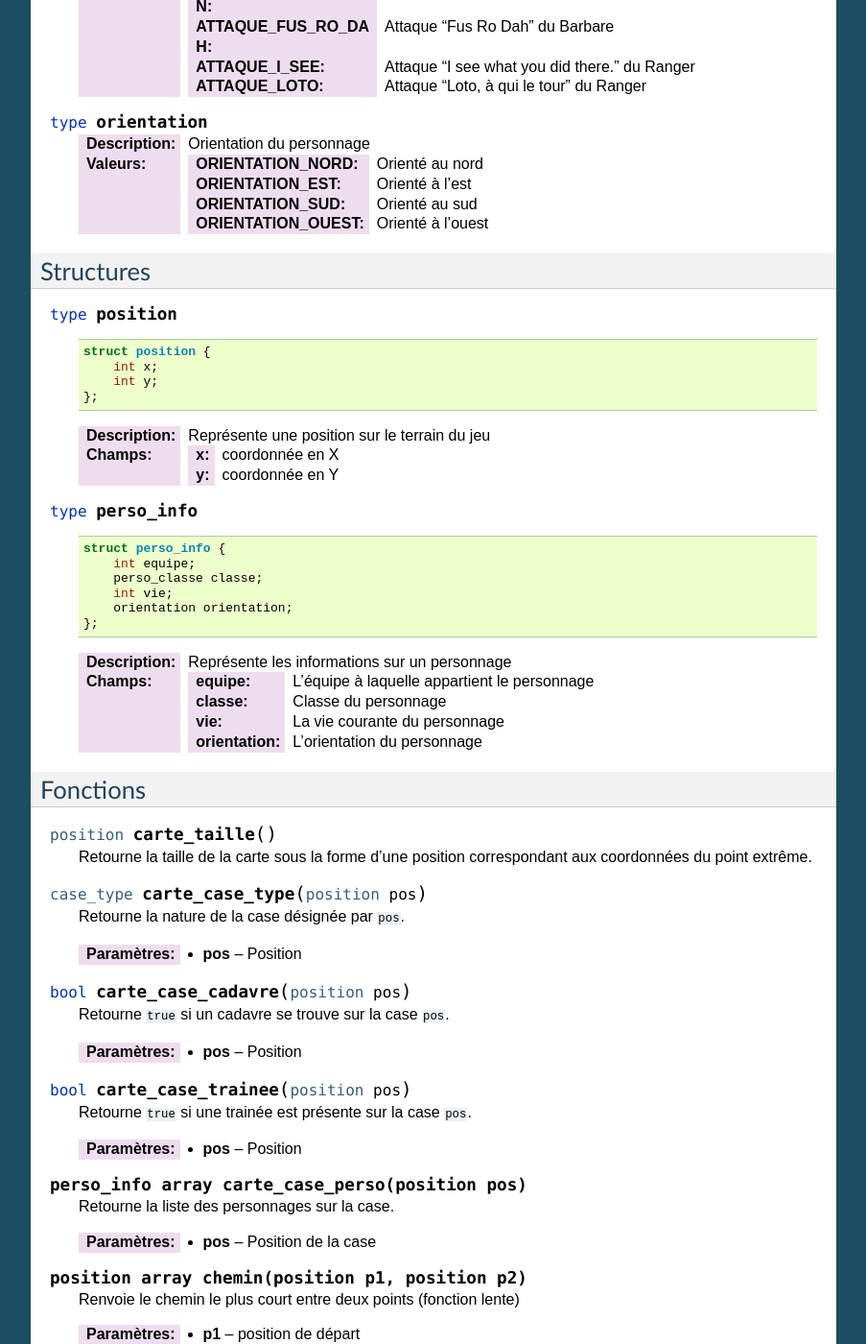
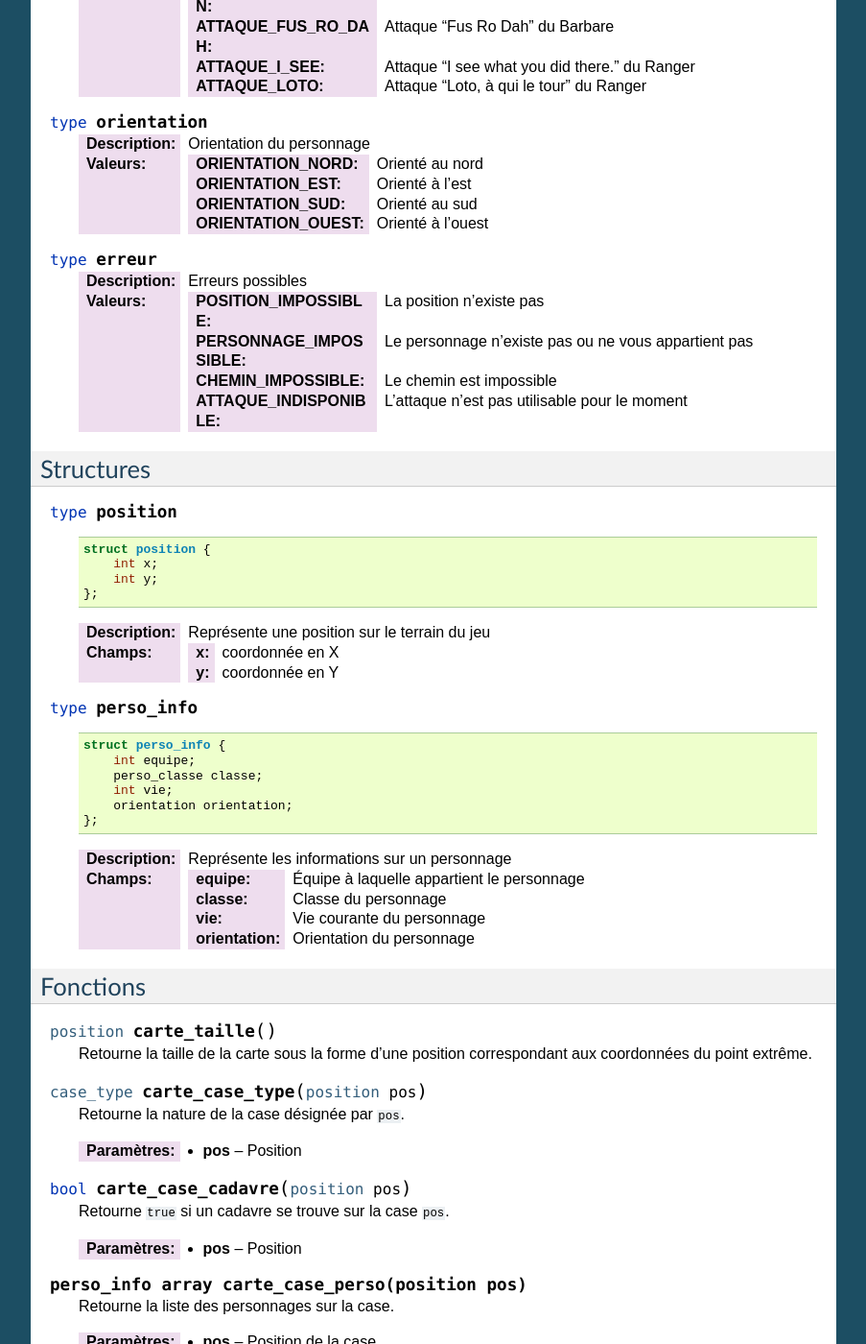
Before and after one commit to prologin/prologin2012, a Sphinx documentation site: the page built from doc/serveur-api.rst, in a window 1280 px wide and 1400 px high, scrolled down 2114 px. Shown: the whole window at 96% size, without its empty margins (198-1101 px from the left). Built offline with Sphinx 7.4.7, drawn with Linux system fonts in a browser that asks for light colours; some of the changed text lies outside the part shown.

```diff
--- a/doc/serveur-api.rst
+++ b/doc/serveur-api.rst
@@ -274,6 +274,30 @@ Constantes
 
 
 
+.. c:type:: erreur
+
+  :Description:
+      Erreurs possibles
+  :Valeurs:
+
+      :POSITION_IMPOSSIBLE:
+        La position n'existe pas
+
+
+      :PERSONNAGE_IMPOSSIBLE:
+        Le personnage n'existe pas ou ne vous appartient pas
+
+
+      :CHEMIN_IMPOSSIBLE:
+        Le chemin est impossible
+
+
+      :ATTAQUE_INDISPONIBLE:
+        L'attaque n'est pas utilisable pour le moment
+
+
+
+
 Structures
 ==========
 
@@ -310,10 +334,10 @@ Structures
   :Description: Représente les informations sur un personnage
 
   :Champs:
-    :equipe: L'équipe à laquelle appartient le personnage
+    :equipe: Équipe à laquelle appartient le personnage
     :classe: Classe du personnage
-    :vie: La vie courante du personnage
-    :orientation: L'orientation du personnage
+    :vie: Vie courante du personnage
+    :orientation: Orientation du personnage
 
 
 
@@ -355,25 +379,6 @@ Fonctions
 .. c:function:: bool carte_case_cadavre(position pos)
 
     Retourne ``true`` si un cadavre se trouve sur la case ``pos``.
-
-
-
-
-
-
-
-
-    :param pos: Position
-
-
-
-
-
-
-
-.. c:function:: bool carte_case_trainee(position pos)
-
-    Retourne ``true`` si une trainée est présente sur la case ``pos``.
 
 
 
@@ -485,6 +490,25 @@ Fonctions
 .. c:function:: position array perso_penombre_case(perso_info perso)
 
     Récupère la liste des cases sur lesquelles un personnage est passé au tour précédent.
+
+
+
+
+
+
+
+
+    :param perso: Personnage
+
+
+
+
+
+
+
+.. c:function:: position array perso_vision(perso_info perso)
+
+    Récupère la liste des cases sur lesquelles ``perso`` voit d'autre personnages.
 
 
 
@@ -633,9 +657,20 @@ Fonctions utilisateur
 
 
 
-.. c:function:: void jouer_tour()
+.. c:function:: void jouer_deplacement()
 
-    Fonction appellée pendant la phase principale
+    Fonction appellée pendant la phase de déplacement
+
+
+
+
+
+
+
+
+.. c:function:: void jouer_attaque()
+
+    Fonction appellée pendant la phase d'attaque
 
 
 
```
